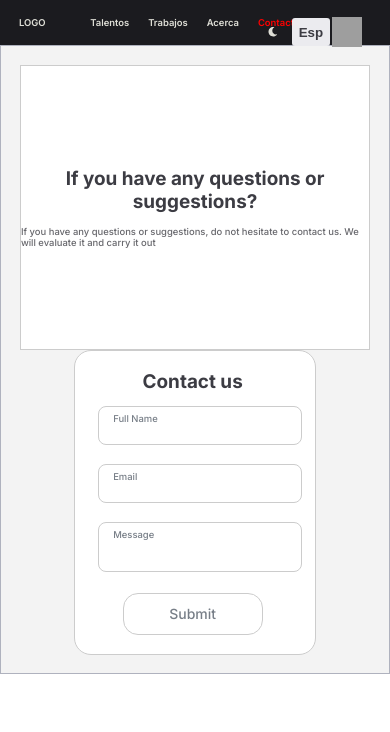
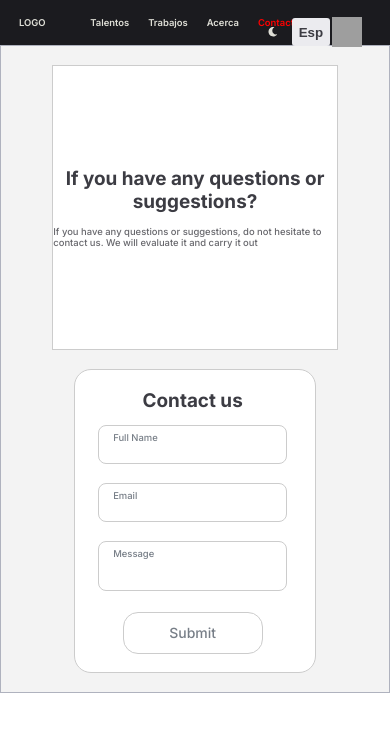
Before and after one commit to SebaPerez90/asdasd, a Next.js app: page /contact in a window 390 px wide. Shown: the top 732 px of the page. Built offline with nearby package versions, Linux system fonts and the light colour scheme; grey boxes are pictures that could not be loaded.

Commit message:
Update responsive

```diff
--- a/src/components/Forms/Contact/Contact.module.css
+++ b/src/components/Forms/Contact/Contact.module.css
@@ -74,6 +74,7 @@
 }
 
 .input_field input {
+  box-sizing: border-box;
   width: 100%;
   padding: 13px 0px 13px 13px;
   font-size: 1rem;
@@ -84,6 +85,7 @@
 }
 
 .input_field textarea {
+  box-sizing: border-box;
   width: 100%;
   padding: 13px 0px 13px 13px;
   font-size: 1rem;
@@ -162,3 +164,56 @@
       width: 40em;
     }
   }
+
+  @media(max-width: 880px) {
+    .container_todo{
+      gap: 2em;
+    }
+    .container_text{
+      width: 60em;
+    }
+    .container_form{
+      width: 30em;
+
+      .form{
+        width: 30em;
+      }
+    }
+    .btn{
+      width: 15em;
+    }
+  }
+
+  @media(max-width: 410px) {
+    .container_text{
+      width: 30em;
+    }
+    .container_form{
+      width: 20em;
+
+      .form{
+        width: 20em;
+      }
+
+    }
+    .btn{
+      width: 10em;
+    }
+  }
+
+  @media(max-width: 316px) {
+    .container_text{
+      width: 30em;
+      text-align: left;
+    }
+    .container_form{
+      width: 15em;
+      .form{
+        width: 15em;
+      }
+
+    }
+    .btn{
+      width: 10em;
+    }
+  }
```
